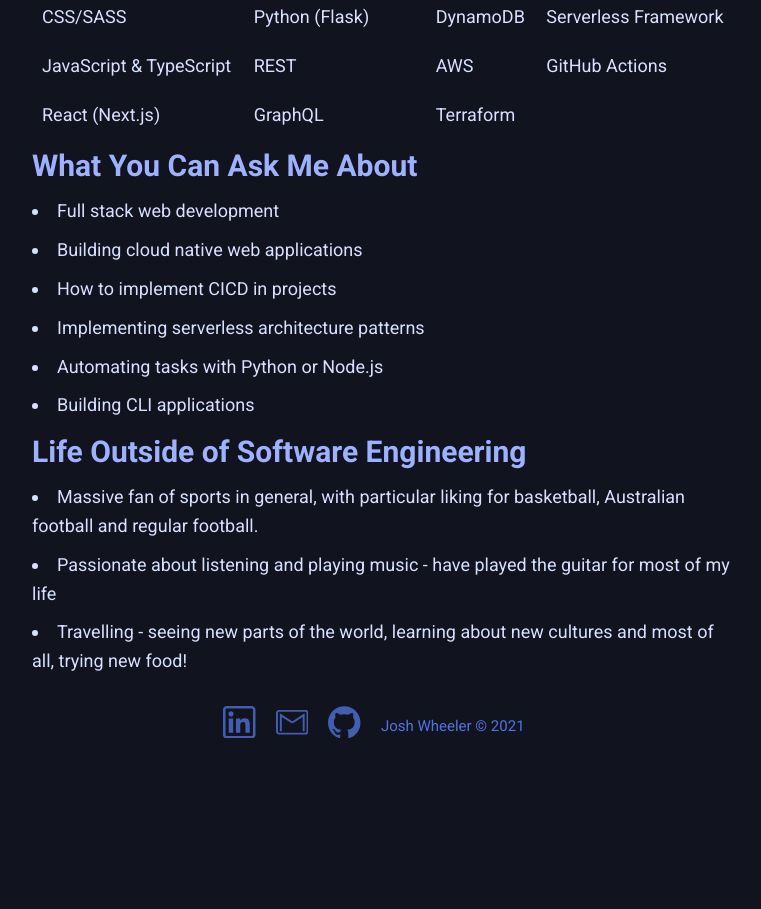
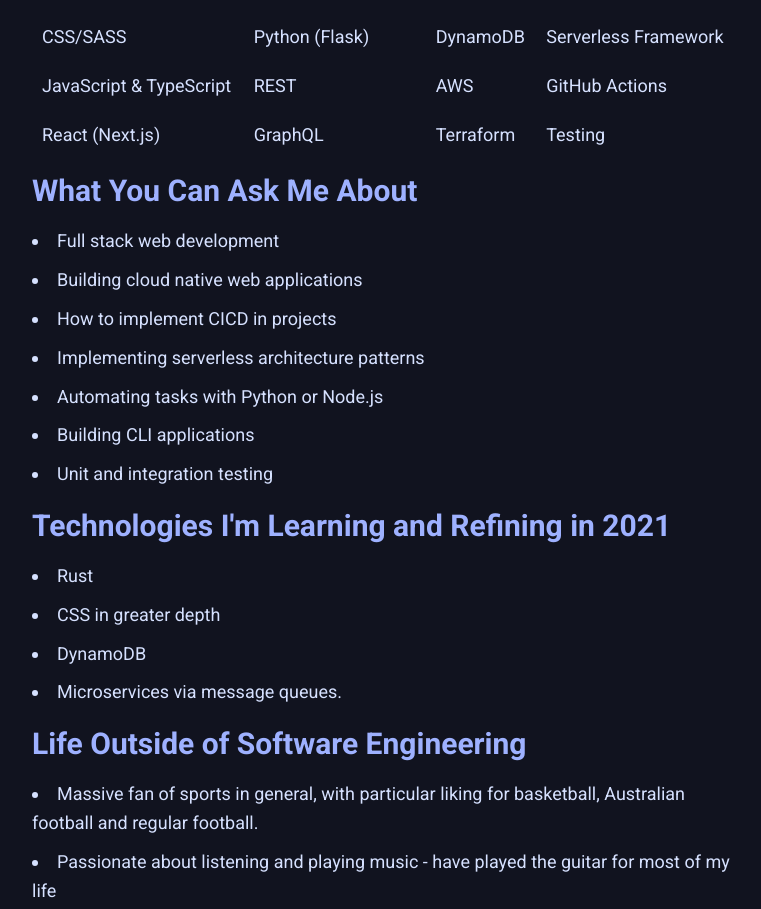
Before and after one commit to jltwheeler/personal-website, a Next.js app: page /about in a window 1280 px wide. Shown: the part 1441-2350 px from the top of the page, without its empty margins (256-1017 px from the left). Before the commit the page ends 2192 px from the top, so only its background shows below. Built offline with nearby package versions, Linux system fonts and the light colour scheme.

Commit message:
add a learning in 2021 section

```diff
--- a/pages/about.tsx
+++ b/pages/about.tsx
@@ -6,6 +6,7 @@
 import { ThemeProps } from '../config';
 
 const AboutMe = styled.section`
+  margin-bottom: 2rem;
   h3 {
     font-size: 3rem;
     font-weight: 600;
@@ -13,7 +14,7 @@
     color: ${(props: ThemeProps) => props.theme.colors.indigo11};
 
     &:not(first-child) {
-      margin: 1rem 0;
+      margin: 1.5rem 0;
     }
   }
 
@@ -155,6 +156,7 @@
                   <td>React (Next.js)</td>
                   <td>GraphQL</td>
                   <td>Terraform</td>
+                  <td>Testing</td>
                 </tr>
               </tbody>
             </table>
@@ -167,6 +169,15 @@
               <li>Implementing serverless architecture patterns</li>
               <li>Automating tasks with Python or Node.js</li>
               <li>Building CLI applications</li>
+              <li>Unit and integration testing</li>
+            </ul>
+
+            <h3>Technologies I&apos;m Learning and Refining in 2021</h3>
+            <ul>
+              <li>Rust</li>
+              <li>CSS in greater depth</li>
+              <li>DynamoDB</li>
+              <li>Microservices via message queues.</li>
             </ul>
 
             <h3>Life Outside of Software Engineering</h3>
```
